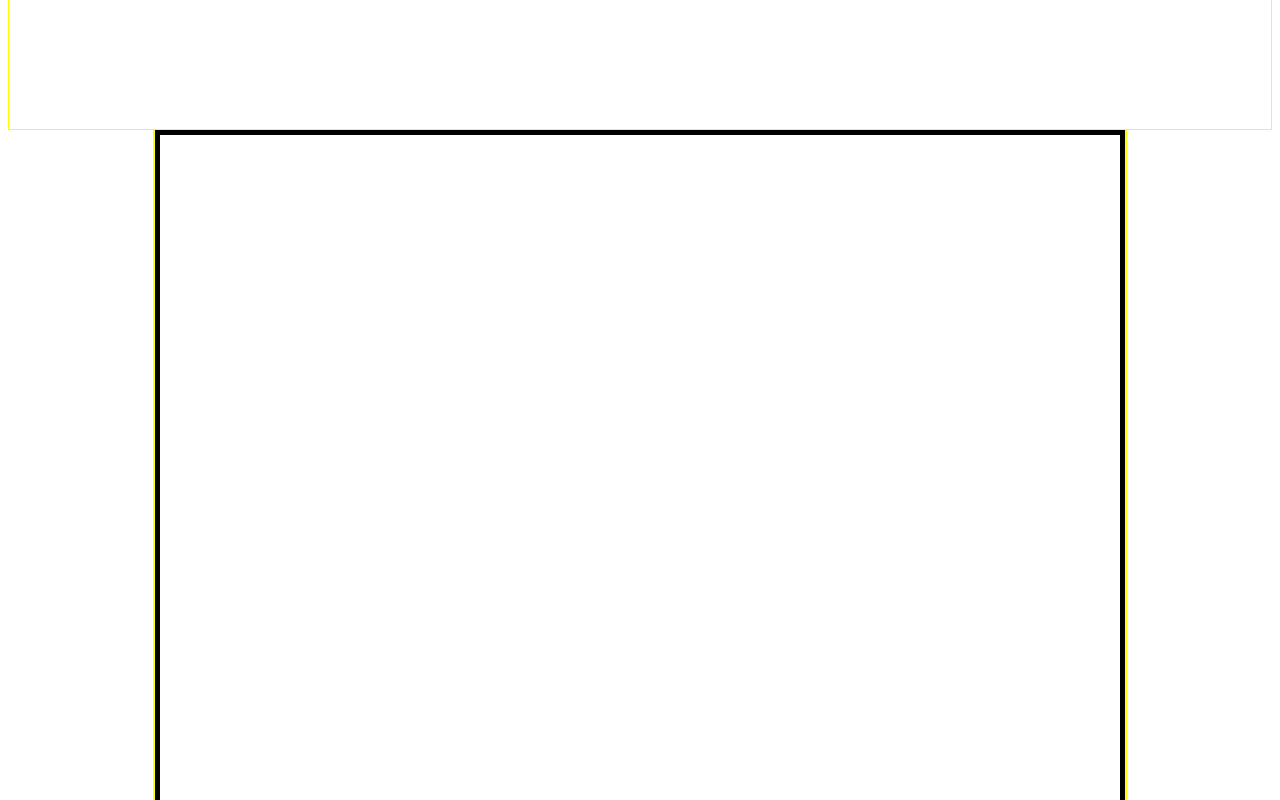
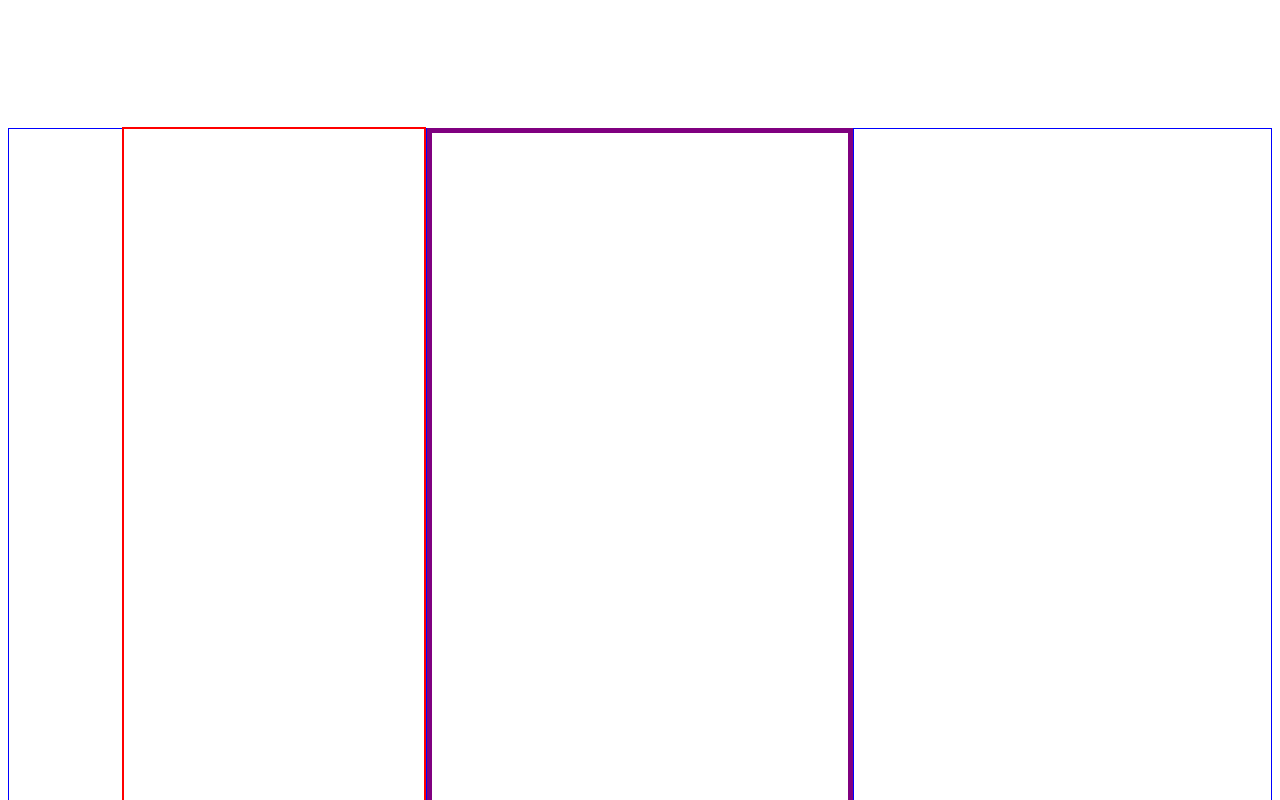
Before and after one commit to Steinvorth/Etch-a-Sketch, a plain HTML site: page index.html in a window 1280 px wide. Shown: the part 680-1480 px from the top of the page. Drawn offline with Linux system fonts and the light colour scheme.

Commit message:
made a option tab and made square grid

```diff
--- a/index.html
+++ b/index.html
@@ -10,10 +10,14 @@
     <body>
         <div id="top"></div>
 
+
         <div id="container">
-            <div id="side"></div>
+            <div id="side1">
+                <div class="opt"></div>
+            </div>
+
             <div id="grid"></div>
-            <div id="side"></div>
+            <div id="side2"></div>
         </div>
 
         <div id="bottom"></div>
--- a/logic.js
+++ b/logic.js
@@ -3,7 +3,7 @@ const gridContainer = document.getElementById("grid");
 const original = document.createElement('div');
 original.className = "col";
 
-let userGrid = 100;
+let userGrid = 64;
 
 //makes grid with divs
 function makeGrid(){
--- a/style.css
+++ b/style.css
@@ -7,38 +7,44 @@
 #top{
     display: flex;
     height: 800px;
-    border: 1px solid yellow;
+    flex: 1 0 calc(25% - 10px);
 }
 
-#side{
+#side1{
     display: flex;
-    border: 1px solid yellow;
+    flex-direction: row-reverse;
+    flex: 1 2 calc(25% - 10px);
+    border: 1px solid blue;
+    height: 2000px;
 }
-
-#bottom{
-    display: flex;
-    margin-bottom: 200px;
-    border: 1px solid yellow;
+#side2{
+    flex: 1 2 calc(25% - 10px);
+    border: 1px solid blue;
+    height: 2000px;
 }
 
 #grid{
     display: flex;
-    width: 960px;
-    height: 960px;
     flex-direction: column;
-    border: 5px solid black;
+    border: 5px solid purple;
+    flex: 1 1 calc(25% - 10px);
 }
 
 .row{
     display: flex;
     flex-direction: row;
-    width: 100%;
     height: 100%;
 }
 
 .col{
     width: 100%;
-    height: 100%;
-    /* background-color: gray;
-    border: 1px solid black;  */
 }
+
+.opt{
+    display:flex;
+    border: 2px solid red;
+    height: 2000px;
+    width: 300px;
+    align-content: center;
+    align-self: center;
+}
```
